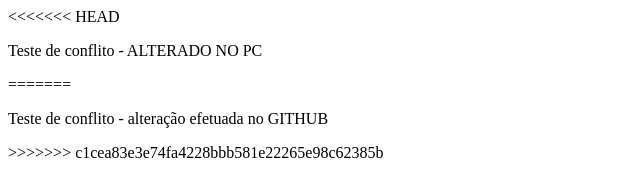
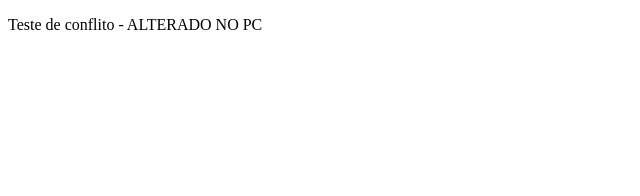
Before and after one commit to luksdSD/teste-conflito, a plain HTML site: page index.html in a window 1280 px wide. Shown: the whole page, without its empty margins (0-640 px from the left). Drawn offline with Linux system fonts and the light colour scheme.

Commit message:
resolução do conflito

```diff
--- a/index.html
+++ b/index.html
@@ -8,12 +8,7 @@
 </head>
 <body>
 
-<<<<<<< HEAD
     <p>Teste de conflito - ALTERADO NO PC</p>
 
-=======
-    <p>Teste de conflito - alteração efetuada no GITHUB</p>
-
->>>>>>> c1cea83e3e74fa4228bbb581e22265e98c62385b
 </body>
 </html>
```
